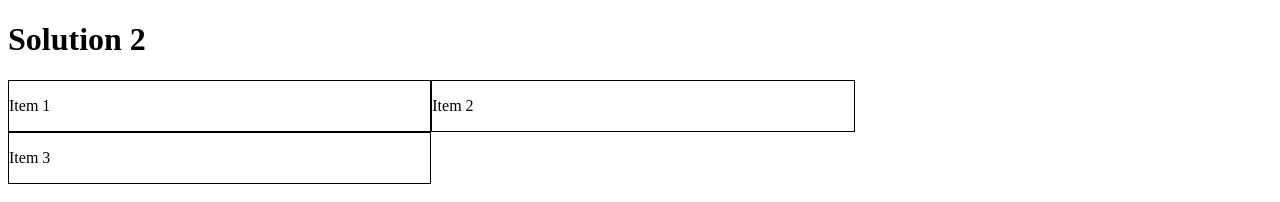
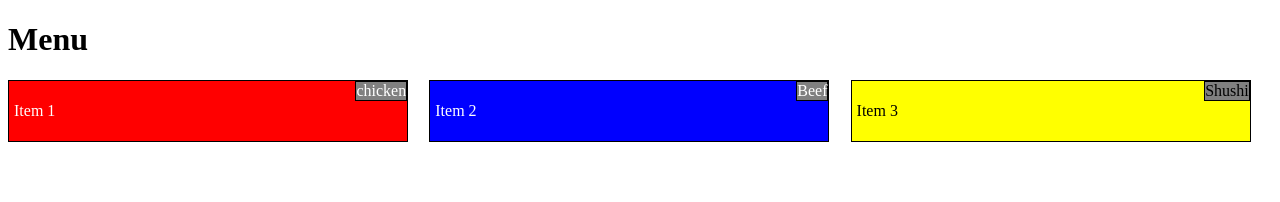
Before and after one commit to jassdv/solution2new, a plain HTML site: page site/index.html in a window 1280 px wide. Drawn offline with Linux system fonts and the light colour scheme.

Commit message:
updated solution2

```diff
--- a/site/css/style.css
+++ b/site/css/style.css
@@ -1,11 +1,47 @@
+* {
+  box-sizing: border-box;
+}
+
+.title{
+	position: absolute;
+	border: 1px solid black;
+	top: 0;
+	right: 0;
+
+}
+
+.container{
+	position: relative;
+	padding: 5px;
+	margin-bottom: 20px;
+	height: 90%;
+	width: 95%;
+	border: 1px solid black;
+
+}
 .row{
 	width: 100%;
+}
+.BackgroungRed{
+	background-color: red;
+}
+.BackgroungBlue{
+	background-color: blue;
+}
+.BackgroungYellow{
+	background-color: yellow;
+}
+.BackgroundGray{
+	background-color: gray;
+}
+.FontColorWhite{
+	color: white;
 }
 
 @media (min-width: 992px){
 	.col-lg-1, .col-lg-2, .col-lg-3, .col-lg-4, .col-lg-5 .col-lg-6, .col-lg-7, .col-lg-8, .cpl-lg-9, .col-lg-9, .col-lg-10, .col-lg-11, .col-lg-12{
 		float: left;
-		border: 1px solid black;
+
 	}
 	.col-lg-1{
 		width: 8.33%;
@@ -49,7 +85,7 @@
 @media (min-width: 768px) and (max-width: 991px){
 .col-md-1, .col-md-2, .col-md-3, .col-md-4, .col-md-5, .col-md-6, .col-md-7, .col-md-8, .col-md-9, .col-md-10, .col-md-11, .col-md-12{
 	float: left;
-	border: 1px solid black;
+
 	}
 	.col-md-1{
 		width: 8.33%;
@@ -93,7 +129,7 @@
 @media (max-width: 767px){
 .col-mn-1, .col-mn-2, .col-mn-3, .col-mn-4, .col-mn-5, .col-mn-6, .col-mn-7, .col-mn-8, .col-mn-9, .col-mn-10, .col-mn-11, .col-mn-12{
 	float: left;
-	border: 1px solid black;
+
 	}
 	.col-mn-1{
 		width: 8.33%;
--- a/site/index.html
+++ b/site/index.html
@@ -2,15 +2,30 @@
 <html>
 <head>
 <meta charset="utf-8">
-	<title>solution 2</title>
+	<title>Solution 2</title>
 </head>
 <link rel="stylesheet" type="text/css" href="css/style.css">
 <body>
-<h1>Solution 2</h1>
+<h1>Menu</h1>
 <div class="row">
-	<section class="col-lg-4 col-md-6 col-mn-12"><p>Item 1</p></section>
-	<section class="col-lg-4 col-md-6 col-mn-12"><p>Item 2</p></section>
-	<section class="col-lg-4 col-md-12 col-mn-12"><p>Item 3</p></section>
+	<div class="col-lg-4 col-md-6 col-mn-12">
+		<section class="container BackgroungRed FontColorWhite">
+			<div class="title BackgroundGray">chicken</div>
+			<p>Item 1</p>
+		</section>
+	</div>
+	<div class="col-lg-4 col-md-6 col-mn-12">
+		<section class="container BackgroungBlue FontColorWhite">
+			<div class="title BackgroundGray">Beef</div>
+			<p>Item 2</p>
+		</section>
+	</div>
+	<div class="col-lg-4 col-md-12 col-mn-12">
+		<section class="container BackgroungYellow">
+			<div class="title BackgroundGray">Shushi</div>
+			<p>Item 3</p>
+		</section>
+	</div>
 </div>
 </body>
 </html>
```
